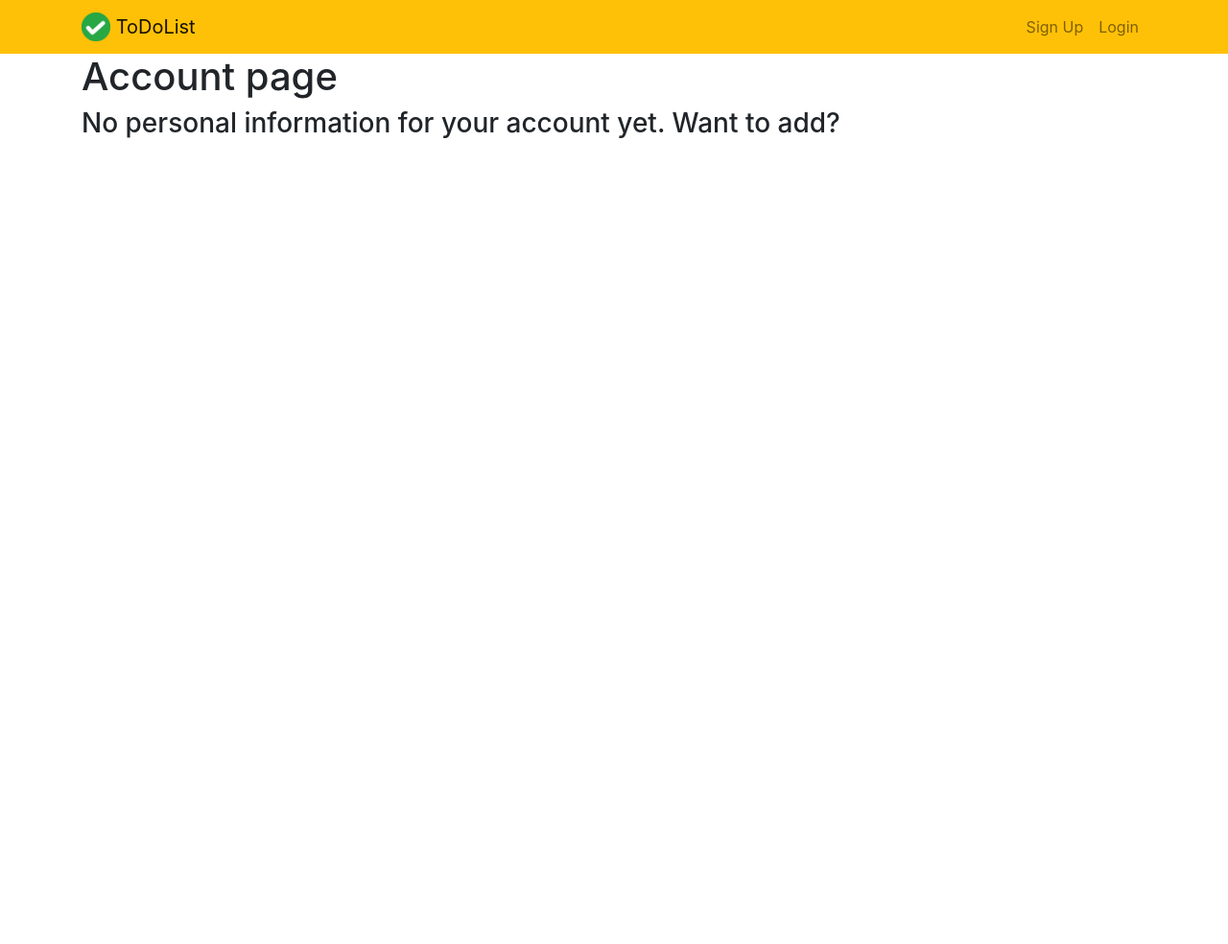
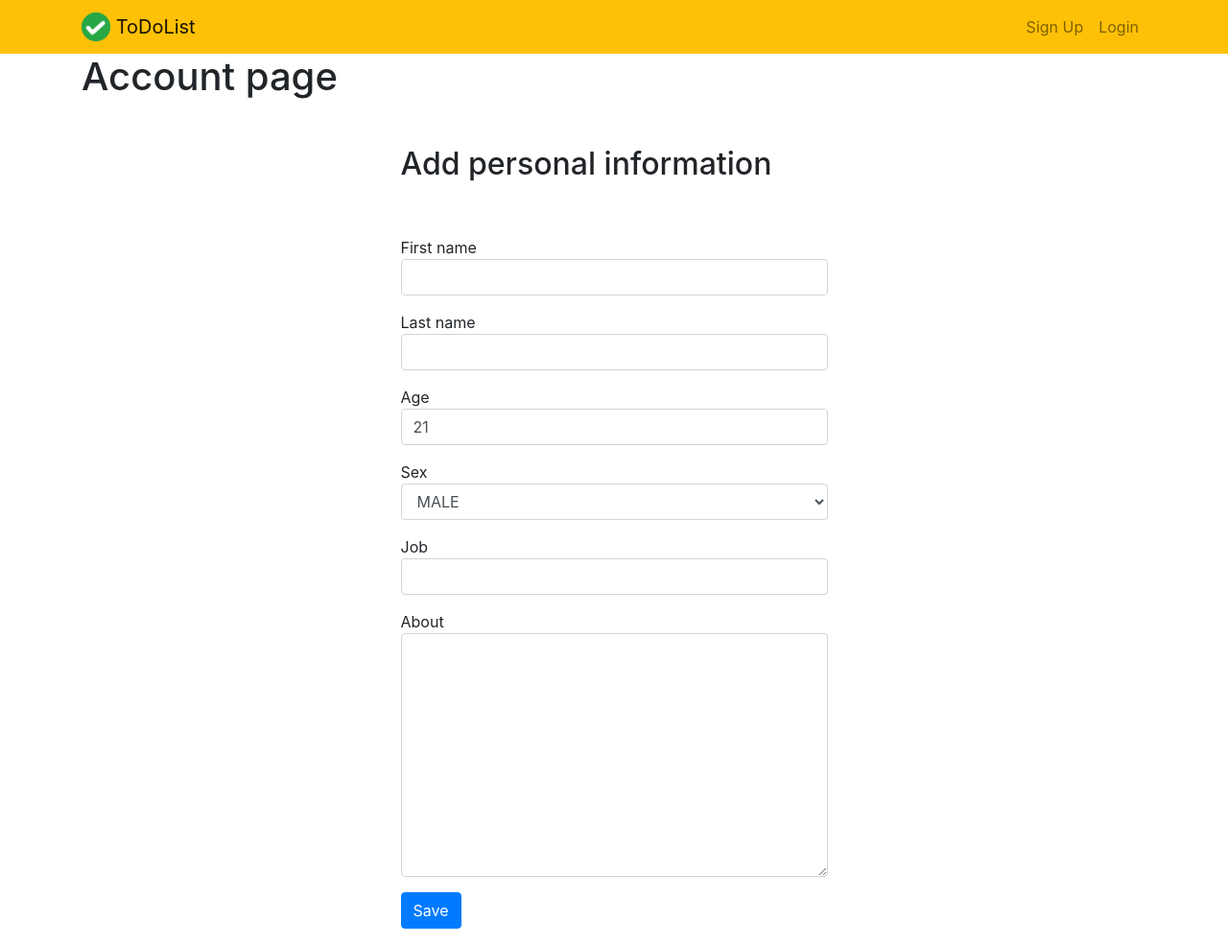
Before and after one commit to AliaksSever/Django_Final_Project, a Django app: template account/templates/account/account.html in a window 1280 px wide. Shown: the whole page at 96% size. Before the commit the page ends 144 px from the top, so only its background shows below. Run offline with Django 4.2, Linux system fonts and the light colour scheme; the template is opened without the code that fills it: values that come from a table or form of the project are taken from there, others are empty; some libraries are stand-ins or nearby versions.

Commit message:
form for account has been added

```diff
--- a/account/forms.py
+++ b/account/forms.py
@@ -11,32 +11,11 @@ class AccountForm(ModelForm):
         fields = ['first_name', 'last_name', 'age', 'sex', 'job', 'about']
 
 
-    # widgets = {
-    #     'first_name': forms.TextInput(attrs={'class': 'form-control'}),
-    #     'last_name':
-    # } Продолжить
-
-
-# class TodoForm(ModelForm):
-#     class Meta:
-#         model = Todo
-#         fields = ['title', 'memo', 'important', 'tags']
-
-#         widgets = {
-#             'title': forms.TextInput(attrs={'class': 'form-control'}),
-#             'memo': forms.Textarea(attrs={'class': 'form-control'}),
-#             'important': forms.CheckboxInput(attrs={'class': 'form-check-label'}),
-#             'tags': forms.CheckboxSelectMultiple(attrs={'class': 'checkbox'})
-#         }
-
-
-
-# class TagForm(ModelForm):
-#     class Meta:
-#         model = Tag
-#         fields = ['title', 'slug']
-
-#         widgets = {
-#             'title': forms.TextInput(attrs={'class': 'form-control'}),
-#             'slug': forms.TextInput(attrs={'class': 'form-control'})
-#         }
+        widgets = {
+            'first_name': forms.TextInput(attrs={'class': 'form-control'}),
+            'last_name': forms.TextInput(attrs={'class': 'form-control'}),
+            'age': forms.NumberInput(attrs={'class': 'form-control'}),
+            'sex': forms.Select(attrs={'class': 'form-control'}),
+            'job': forms.TextInput(attrs={'class': 'form-control'}),
+            'about': forms.Textarea(attrs={'class': 'form-control'})
+        }
--- a/account/templates/account/account.html
+++ b/account/templates/account/account.html
@@ -2,12 +2,27 @@
 
 {% block content %}
     <h1>Account page</h1>
-    {% if account %}
-        {% for field in account %}
-            {{ field.age }}
-        {% endfor  %}
+    {{ error }}
+    <div class="row justify-content-center mt-5">
+        <div class="col-md-5">
+            <h2>Add personal information</h2>
+        </div>
+    </div>
+    <div class="row justify-content-center mt-5">
+        <div class="col-md-5">
+            <form class="mb-3" method="POST">
+                {% csrf_token %}
 
-    {% else %}
-        <h3>No personal information for your account yet. Want to add?</h3>
-    {% endif %}
+                {% for field in form %}
+
+                    <div class="form-group">
+                        {{ field.label }}
+                        {{ field }}
+                    </div>
+
+                {% endfor %}
+                <button type="submit" class="btn btn-primary">Save</button>
+            </form>
+        </div>
+    </div>
 {% endblock %}
```
Also changed, not shown: account/views.py (+15 -2 lines).
